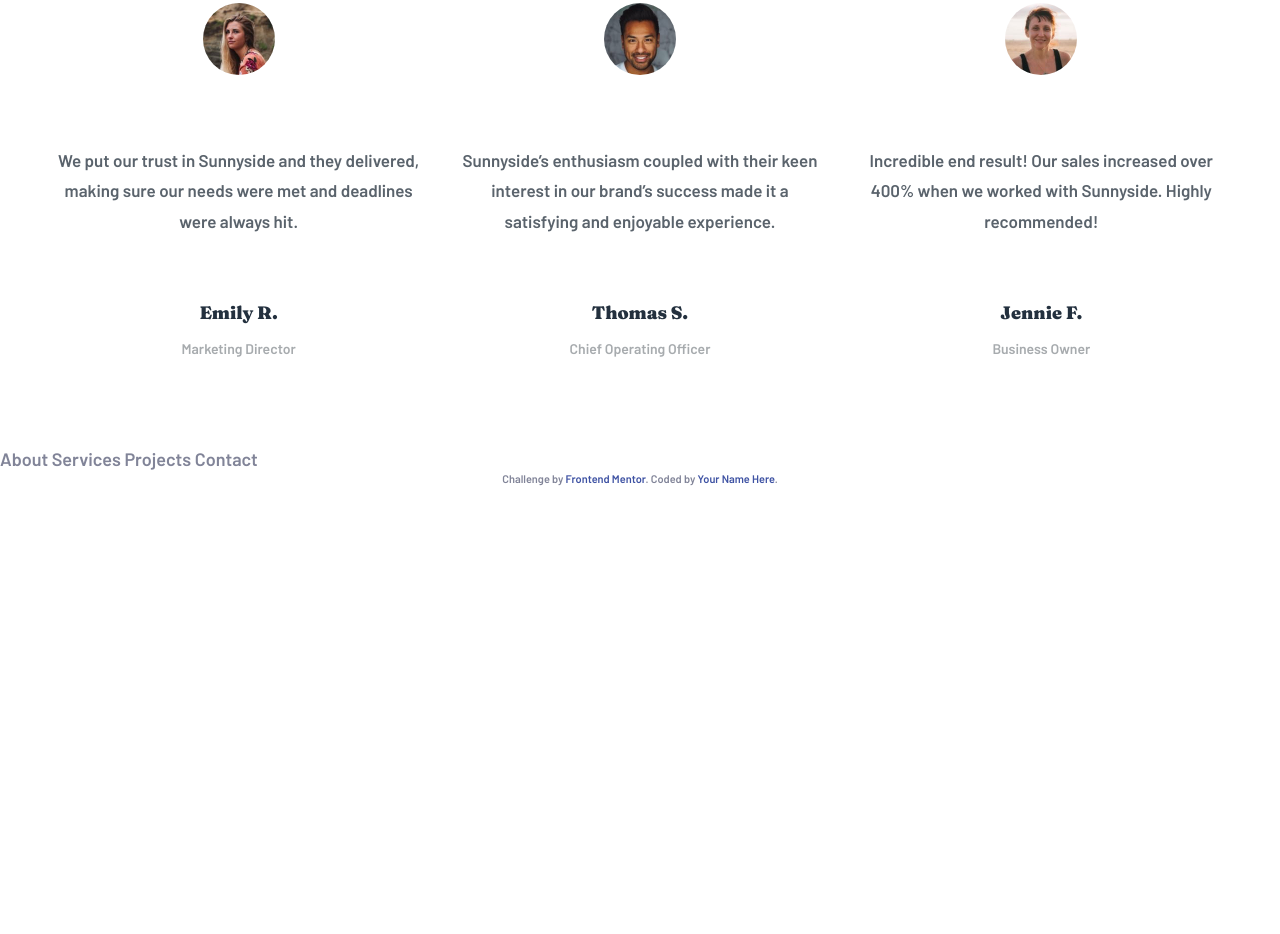
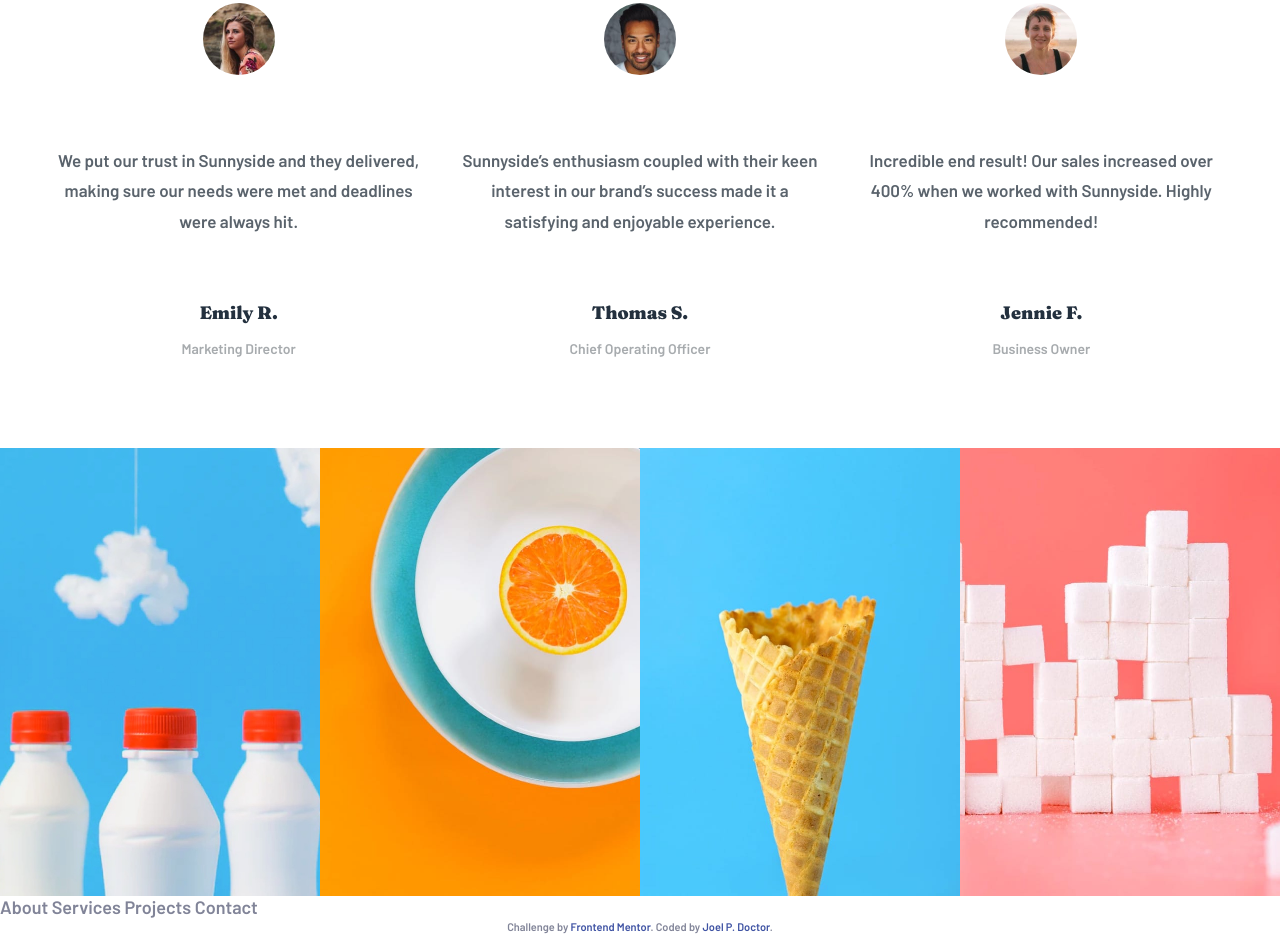
Before and after one commit to kingwell47/sunnyside, a website: page index.html in a window 1280 px wide. Shown: the part 2756-3690 px from the top of the page. Before the commit the page ends 3242 px from the top, so only its background shows below. Drawn offline with Linux system fonts and the light colour scheme.

Commit message:
done with galler and started footer

```diff
--- /dev/null
+++ b/app/scss/_gallery.scss
@@ -0,0 +1,68 @@
+@use "variables" as var;
+@use "mixins" as mix;
+
+.gallery {
+    display: flex;
+    flex-wrap: wrap;
+
+    @include mix.breakpoint-up(medium) {
+        flex-wrap: nowrap;
+    }
+
+    &__image{
+        height: 11.6875rem;
+        flex: 50%;
+
+        @include mix.breakpoint-up(large) {
+            height: 28rem;
+            flex: 25%;
+        }
+
+        &--milk {
+            background-image: url(/images/mobile/image-gallery-milkbottles.jpg);
+            background-position: center center;
+            background-repeat: no-repeat;
+            background-size: cover;
+
+            @include mix.breakpoint-up(medium) {
+                background-image: url(/images/desktop/image-gallery-milkbottles.jpg);
+            }
+        }
+
+        &--orange {
+            background-image: url(/images/mobile/image-gallery-orange.jpg);
+            background-position: center center;
+            background-repeat: no-repeat;
+            background-size: cover;
+
+            @include mix.breakpoint-up(medium) {
+                background-image: url(/images/desktop/image-gallery-orange.jpg);
+            }
+
+        }
+
+        &--cone {
+            background-image: url(/images/mobile/image-gallery-cone.jpg);
+            background-position: center center;
+            background-repeat: no-repeat;
+            background-size: cover;
+
+            @include mix.breakpoint-up(medium) {
+                background-image: url(/images/desktop/image-gallery-cone.jpg);
+            }
+
+        }
+
+        &--cubes {
+            background-image: url(/images/mobile/image-gallery-sugar-cubes.jpg);
+            background-position: center center;
+            background-repeat: no-repeat;
+            background-size: cover;
+
+            @include mix.breakpoint-up(medium) {
+                background-image: url(/images/desktop/image-gallery-sugarcubes.jpg);
+            }
+
+        }
+    }
+}
--- a/app/scss/_header.scss
+++ b/app/scss/_header.scss
@@ -83,6 +83,12 @@
         border-radius: 1.8125rem;
         padding: 1.125rem 1.75rem;
         font-weight: 900;
+        transition: all 250ms ease-in-out;
+
+        &:hover {
+            background-color: var.$lightBlueButtonHover;
+            color: var.$white;
+        }
     }
 
     &__menu {
--- a/app/scss/_variables.scss
+++ b/app/scss/_variables.scss
@@ -4,6 +4,7 @@ $yellow: hsl(51, 100%, 49%);
 $darkDesaturatedCyan: hsl(167, 40%, 24%);
 $darkBlue: hsl(198, 62%, 26%);
 $darkModerateCyan: hsl(168, 34%, 41%);
+$lightBlueButtonHover: hsl(200, 100%, 72%);
 
 $veryDarkDesaturatedBlue: hsl(212, 27%, 19%);
 $veryDarkGrayishBlue: hsl(213, 9%, 39%);
--- a/app/scss/style.scss
+++ b/app/scss/style.scss
@@ -3,4 +3,5 @@
 
 @forward "header";
 @forward "features";
-@forward "testimonials"
+@forward "testimonials";
+@forward "gallery";
--- a/index.html
+++ b/index.html
@@ -208,23 +208,27 @@
 
   </section>
 
+  <section class="gallery limit-width">
+    <div class="gallery__image gallery__image--milk"></div>
+    <div class="gallery__image gallery__image--orange"></div>
+    <div class="gallery__image gallery__image--cone"></div>
+    <div class="gallery__image gallery__image--cubes"></div>
+  </section>
 
+  <footer class="footer">
+    <div class="footer__logo">
 
+    </div>
 
+    <div class="footer__links">
 
+    </div>
 
+    <div class="footer__socials">
 
+    </div>
 
-
-
-
-
-
-
-
-
-
-
+  </footer>
 
   About
   Services
@@ -233,7 +237,7 @@
 
   <div class="attribution">
     Challenge by <a href="https://www.frontendmentor.io?ref=challenge" target="_blank">Frontend Mentor</a>.
-    Coded by <a href="#">Your Name Here</a>.
+    Coded by <a href="#">Joel P. Doctor</a>.
   </div>
 </body>
 <script src="/app/js/script.js"></script>
```
Also changed, not shown: dist/style.css, 1 other file.
